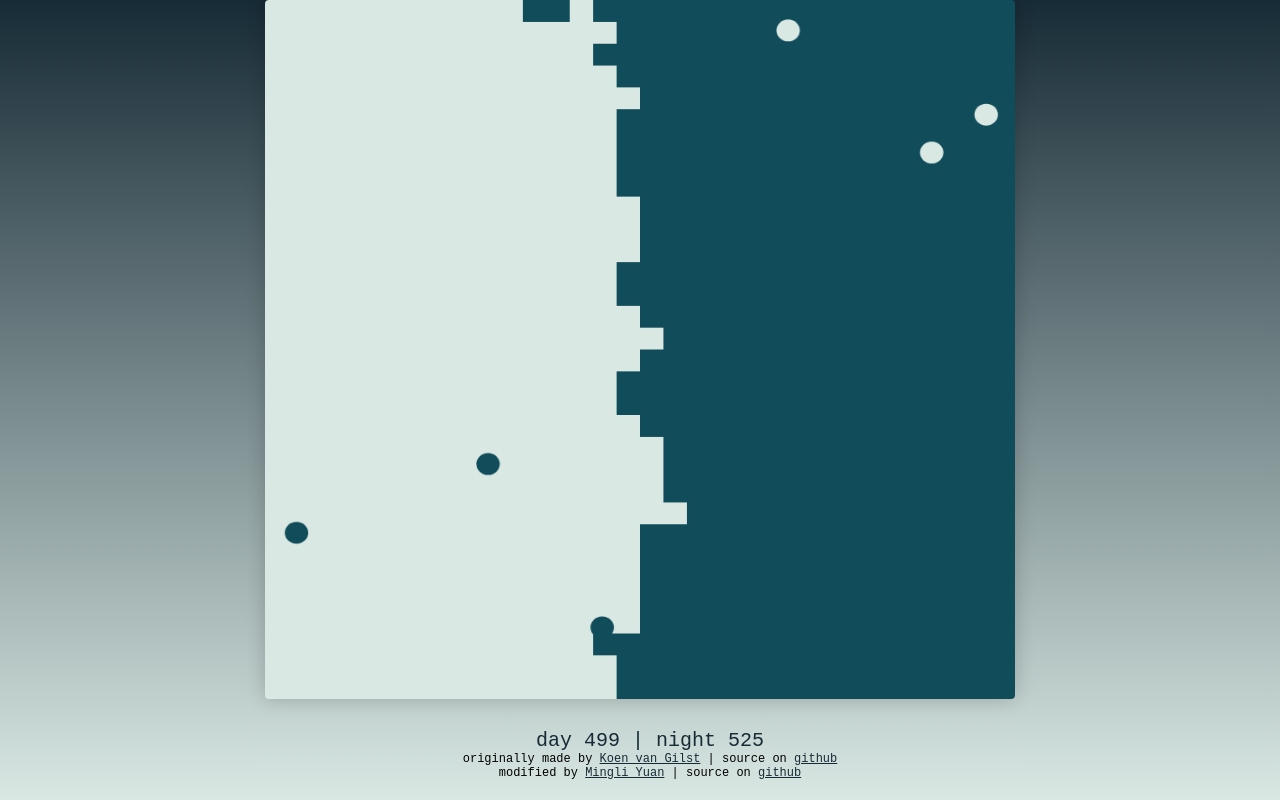
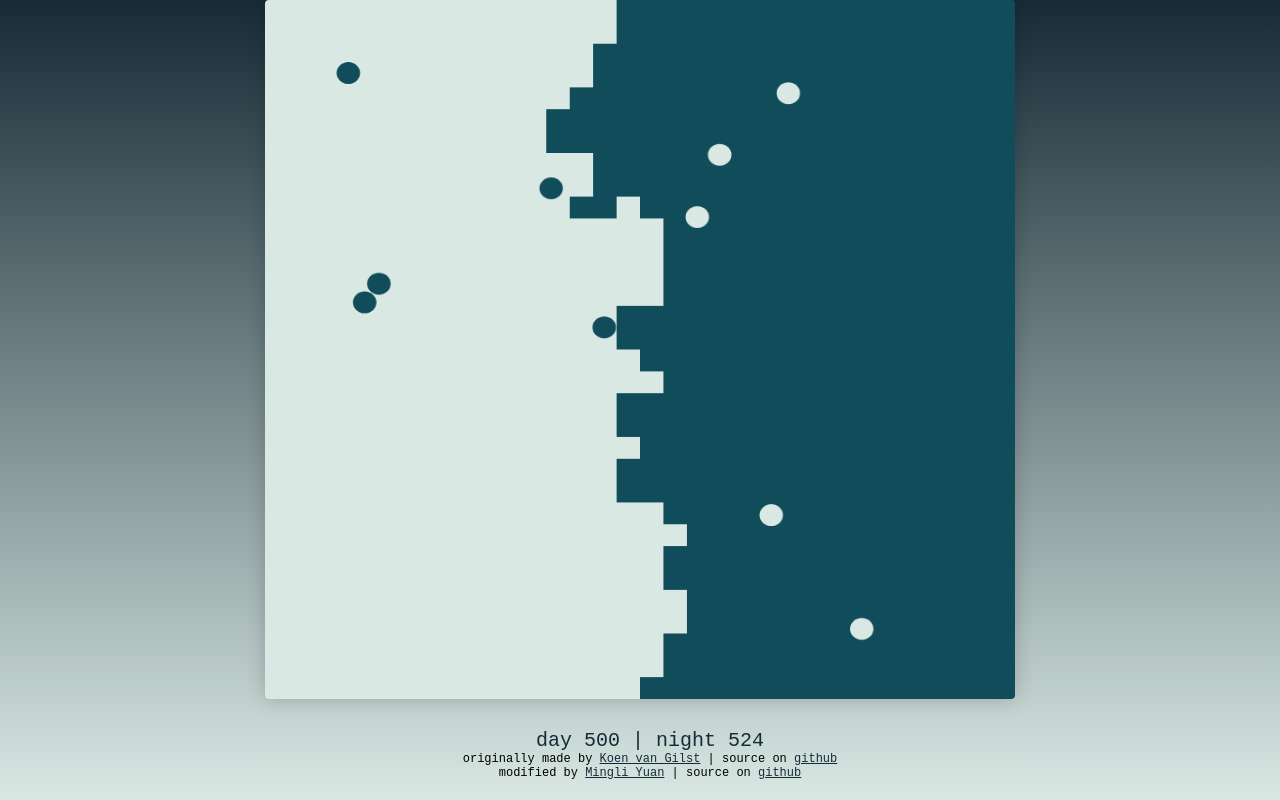
Before and after one commit to mountain/cubic-pong-war, a plain HTML site: page index.html in a window 1280 px wide. Drawn offline with Linux system fonts and the light colour scheme.

Commit message:
follow two-dimensional gas collision assumption

```diff
--- a/index.html
+++ b/index.html
@@ -109,13 +109,17 @@
 
     let balls = [
         // Balls for TEAM1
-        {x: canvas.width / 4 * 1, y: canvas.height / 4 * 1, dx: 8, dy: 8, color: TEAM1_BALL, controlled: true}, // Player-controlled ball
-        {x: canvas.width / 4 * 1, y: canvas.height / 4 * 2, dx: 5, dy: 5, color: TEAM1_BALL, controlled: false},
-        {x: canvas.width / 4 * 1, y: canvas.height / 4 * 3, dx: 5, dy: 5, color: TEAM1_BALL, controlled: false},
+        {x: canvas.width / 4 * 1, y: canvas.height / 6 * 1, dx: 8, dy: 8, color: TEAM1_BALL, controlled: true}, // Player-controlled ball
+        {x: canvas.width / 4 * 1, y: canvas.height / 6 * 2, dx: 5, dy: 5, color: TEAM1_BALL, controlled: false},
+        {x: canvas.width / 4 * 1, y: canvas.height / 6 * 3, dx: 5, dy: 5, color: TEAM1_BALL, controlled: false},
+        {x: canvas.width / 4 * 1, y: canvas.height / 6 * 4, dx: 5, dy: 5, color: TEAM1_BALL, controlled: false},
+        {x: canvas.width / 4 * 1, y: canvas.height / 6 * 5, dx: 5, dy: 5, color: TEAM1_BALL, controlled: false},
         // Balls for TEAM2 (assuming automated movement for simplicity)
-        {x: canvas.width / 4 * 3, y: canvas.height / 4 * 1, dx: -8, dy: -8, color: TEAM2_BALL, controlled: false},
-        {x: canvas.width / 4 * 3, y: canvas.height / 4 * 2, dx: -5, dy: -5, color: TEAM2_BALL, controlled: false},
-        {x: canvas.width / 4 * 3, y: canvas.height / 4 * 3, dx: -5, dy: -5, color: TEAM2_BALL, controlled: false},
+        {x: canvas.width / 4 * 3, y: canvas.height / 6 * 1, dx: -8, dy: -8, color: TEAM2_BALL, controlled: false},
+        {x: canvas.width / 4 * 3, y: canvas.height / 6 * 2, dx: -5, dy: -5, color: TEAM2_BALL, controlled: false},
+        {x: canvas.width / 4 * 3, y: canvas.height / 6 * 3, dx: -5, dy: -5, color: TEAM2_BALL, controlled: false},
+        {x: canvas.width / 4 * 3, y: canvas.height / 6 * 4, dx: -5, dy: -5, color: TEAM2_BALL, controlled: false},
+        {x: canvas.width / 4 * 3, y: canvas.height / 6 * 5, dx: -5, dy: -5, color: TEAM2_BALL, controlled: false},
     ];
 
     function checkCollision(ball1, ball2) {
@@ -221,6 +225,53 @@
         scoreElement.textContent = `day ${team1Score} | night ${team2Score}`;
     }
 
+    function resolveCollision(ball1, ball2) {
+        const xVelocityDiff = ball1.dx - ball2.dx;
+        const yVelocityDiff = ball1.dy - ball2.dy;
+
+        const xDist = ball2.x - ball1.x;
+        const yDist = ball2.y - ball1.y;
+
+        // Prevent accidental overlap of balls
+        if (xVelocityDiff * xDist + yVelocityDiff * yDist >= 0) {
+
+            // Angle between the two colliding balls
+            const angle = -Math.atan2(ball2.y - ball1.y, ball2.x - ball1.x);
+
+            // Mass is same for both balls, so we use 1 for simplification
+            const m1 = 1;
+            const m2 = 1;
+
+            // Velocity before equation
+            const u1 = rotate({x: ball1.dx, y: ball1.dy}, angle);
+            const u2 = rotate({x: ball2.dx, y: ball2.dy}, angle);
+
+            // Velocity after 1d collision equation
+            const v1 = { x: u2.x, y: u1.y };
+            const v2 = { x: u1.x, y: u2.y };
+
+            // Final velocity after rotating axis back to original location
+            const vFinal1 = rotate(v1, -angle);
+            const vFinal2 = rotate(v2, -angle);
+
+            // Swap particle velocities for realistic bounce effect
+            ball1.dx = vFinal1.x;
+            ball1.dy = vFinal1.y;
+
+            ball2.dx = vFinal2.x;
+            ball2.dy = vFinal2.y;
+        }
+    }
+
+    function rotate(velocity, angle) {
+        const rotatedVelocities = {
+            x: velocity.x * Math.cos(angle) - velocity.y * Math.sin(angle),
+            y: velocity.x * Math.sin(angle) + velocity.y * Math.cos(angle)
+        };
+
+        return rotatedVelocities;
+    }
+
     function draw() {
         ctx.clearRect(0, 0, canvas.width, canvas.height);
         drawSquares();
@@ -240,13 +291,7 @@
             for (let i = 0; i < balls.length; i++) {
                 if (i !== index) { // Don't check a ball against itself
                     if (checkCollision(ball, balls[i])) {
-                        // Simple collision response by swapping velocities
-                        let tempDx = ball.dx;
-                        let tempDy = ball.dy;
-                        ball.dx = balls[i].dx;
-                        ball.dy = balls[i].dy;
-                        balls[i].dx = tempDx;
-                        balls[i].dy = tempDy;
+                        resolveCollision(ball, balls[i]);
                     }
                 }
             }
```
